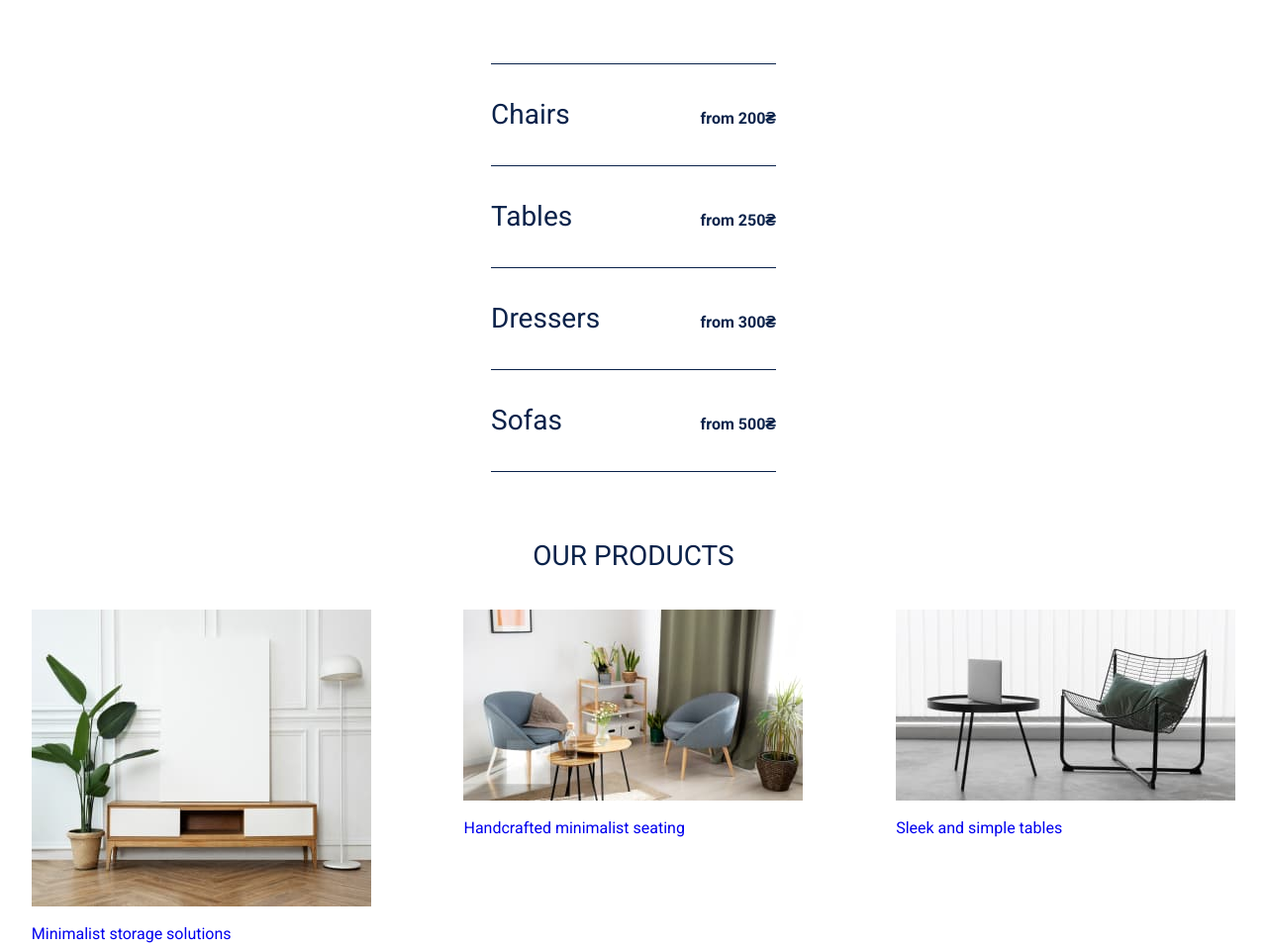
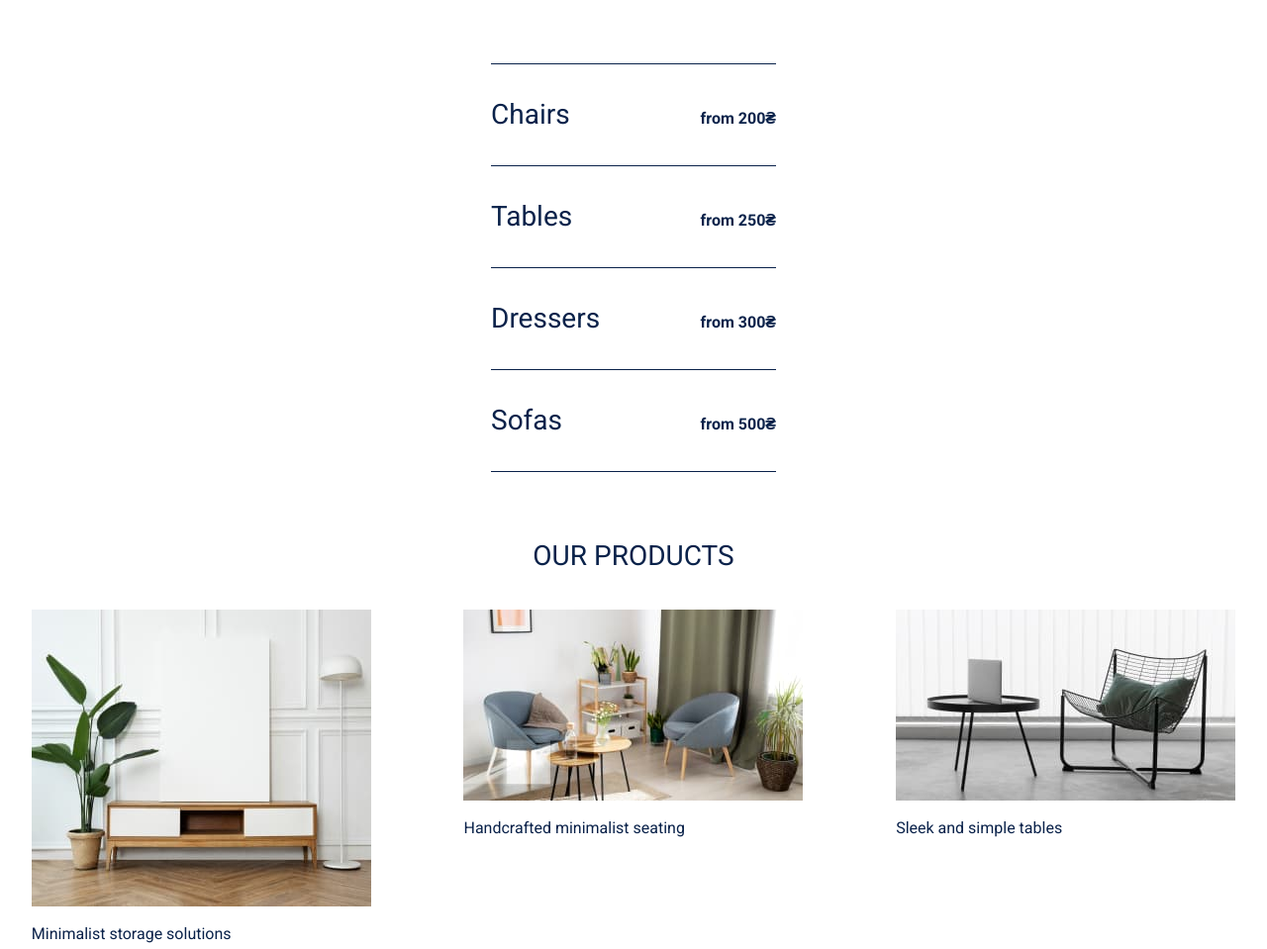
Before and after one commit to Alexandra100layrenko/project_html-css, a plain HTML site: page price.html in a window 1280 px wide. Shown: the top 959 px of the page at 99% size. Drawn offline with nearby package versions, Linux system fonts and the light colour scheme.

Commit message:
update all

```diff
--- a/css/styles.css
+++ b/css/styles.css
@@ -154,6 +154,7 @@ body{
   font-weight: 400;
   line-height: 1.5;
   letter-spacing: 0em;
+  color: #0A224A;
   text-align: left;
 }
 
```
